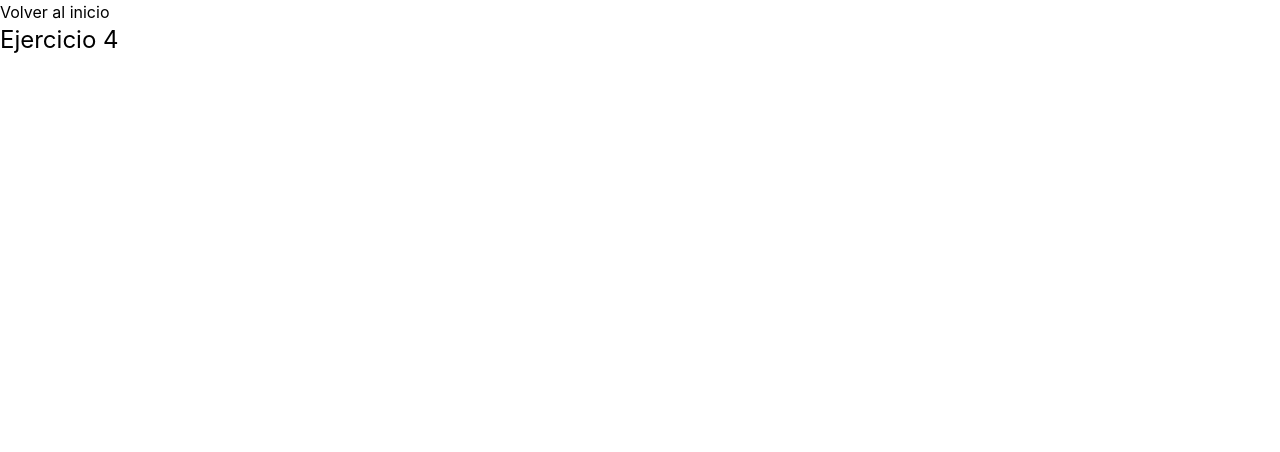
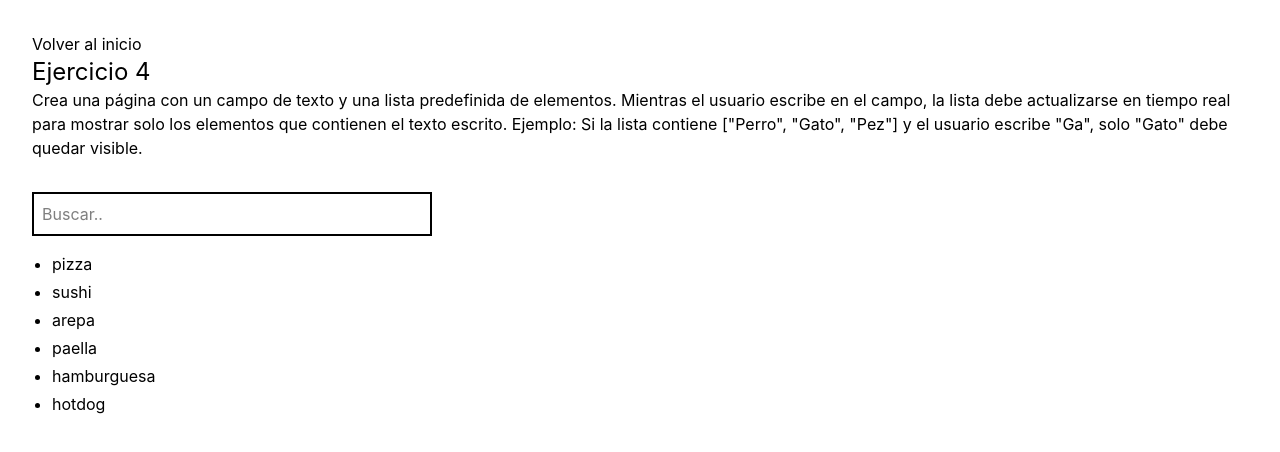
Before and after one commit to AnthonyBrito-dev/ejercicios-react, a React (Vite) app: page /eje4 in a window 1280 px wide. Shown: the top 452 px of the page. Built offline with nearby package versions, Linux system fonts and the light colour scheme.

Commit message:
Resolucion de ejercicios 3 y 4 de React

```diff
--- a/src/exercises/ejercicio3.jsx
+++ b/src/exercises/ejercicio3.jsx
@@ -1,10 +1,48 @@
 import Encabezado from "../components/encabezado";
+import { useState } from "react";
+
+const CampoDeTexto = ()=>{
+    const [listado, setListado] = useState([])
+    const [item, setItem] = useState("")
+
+    const inputChange = (e)=>{
+        setItem(e.target.value)
+    }
+
+    const addText = ()=>{
+        setListado([...listado, item])
+    }
+
+    const removeText = (index)=>{
+        listado.splice(index, 1)
+        setListado([...listado])
+    }
+
+    return (
+        <>
+        <input onChange={inputChange} className="min-w-100 max-w-200 border-2 border-black mr-4 p-2" type="text" id="2" placeholder="Escribe aqui.."/>
+        <button onClick={addText} className="p-2 border-2 border-black hover:cursor-pointer">Agregar</button>
+        <ul>
+            {listado.map((lista, i)=>
+                <li className="mb-2" key={i}>{lista} <button className="border-2 border-black p-1 hover:cursor-pointer" onClick={()=>removeText(i)}>X</button></li>
+            )}
+        </ul>
+        </>
+    )
+
+}
 
 export default function Ejercicio3() {
-    const ejercicio3 = ``
+    const eje = 'Crea una página con un campo de texto, un botón que diga "Agregar", y una lista vacía debajo.'
+
     return (
-        <>
-        <Encabezado texto={ejercicio3} num={3}></Encabezado>
-        </>
+        <div className="p-8">
+            <Encabezado texto={eje} num={3}></Encabezado>
+            <ul className="*:list-disc mb-8">
+                <li className="ml-8">Cuando el usuario escriba un texto y haga clic en "Agregar", el texto debe añadirse como un nuevo elemento de la lista.</li>
+                <li className="ml-8">Añade un botón al lado de cada elemento para eliminarlo de la lista.</li>
+            </ul>
+            <CampoDeTexto></CampoDeTexto>
+        </div>
     );
 }
--- a/src/exercises/ejercicio4.jsx
+++ b/src/exercises/ejercicio4.jsx
@@ -1,10 +1,43 @@
 import Encabezado from "../components/encabezado";
+import { useState } from "react";
+
+//Lista de elementos
+const comidas = ['pizza', 'sushi', 'arepa', 'paella', 'hamburguesa', 'hotdog', ]
+
+function VerComidas(){
+    const [busqueda, setBusqueda] = useState('')
+
+    //ver el estado del campo de texto
+    const inputChange = (e)=>{
+        setBusqueda(e.target.value)
+    }
+
+    return (
+        <>
+        <input onChange={inputChange} className="min-w-100 max-w-200 border-2 border-black mb-4 p-2" type="text" id="2" placeholder="Buscar.."/>
+
+        <ul>
+            {comidas.map((comida, i)=>{
+                if (comida.includes(busqueda.toLowerCase())){  //buscar coincidencias entre letras y mostrar en pantalla
+                    return <li key={i} className="mb-1 ml-5 list-disc">{comida}</li>
+                }
+            })}
+        </ul>
+        </>
+    )
+}
 
 export default function Ejercicio4() {
-    const ejercicio4 = ``
+    const ejercicio4 = `Crea una página con un campo de texto y una lista predefinida de elementos.
+    Mientras el usuario escribe en el campo, la lista debe actualizarse en tiempo real para
+    mostrar solo los elementos que contienen el texto escrito.
+    Ejemplo: Si la lista contiene ["Perro", "Gato", "Pez"] y el usuario escribe "Ga", solo "Gato" debe
+    quedar visible.`
+
     return (
-        <>
+        <div className="p-8">
         <Encabezado texto={ejercicio4} num={4}></Encabezado>
-        </>
+        <VerComidas></VerComidas>
+        </div>
     );
 }
```
